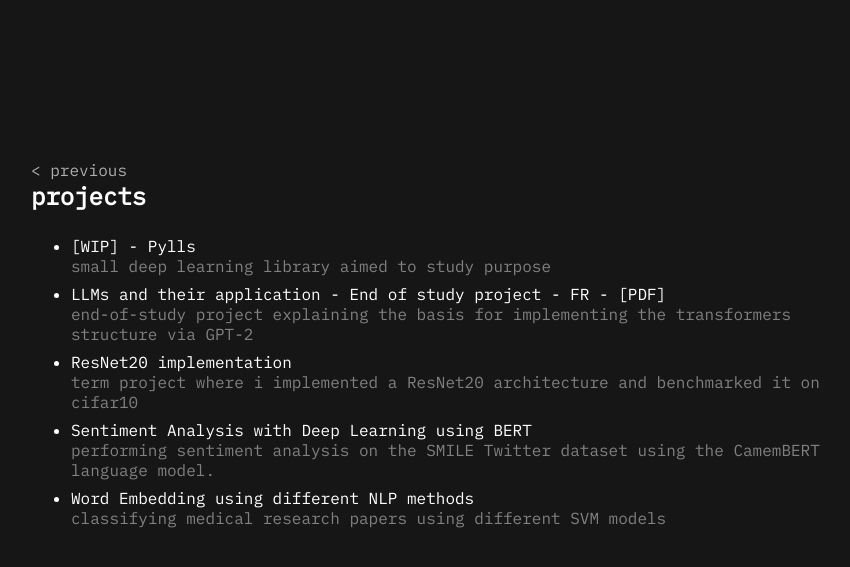
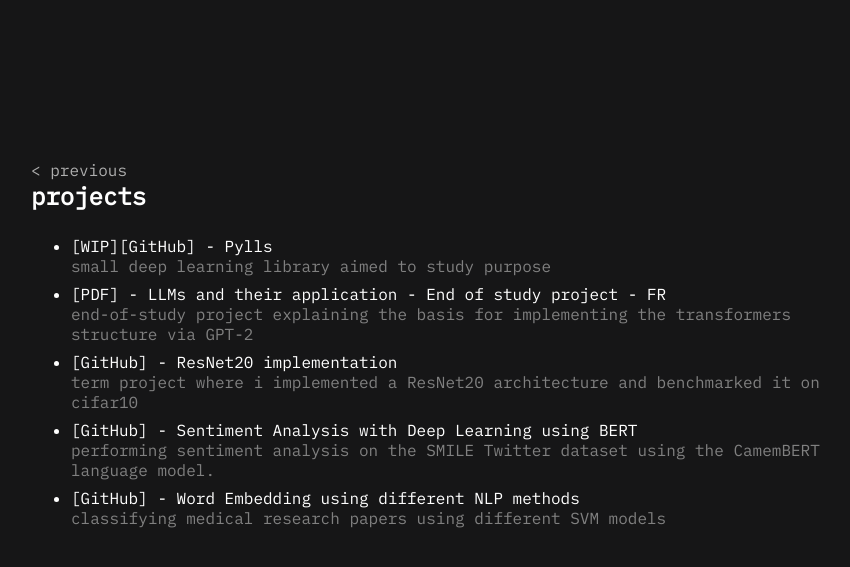
Before and after one commit to tayheau/tayheau.github.io, a Jekyll site: the page projects.html, which Jekyll copies as it is, in a window 1280 px wide. Shown: the top 567 px of the page, without its empty margins (209-1059 px from the left). Built offline with Jekyll 4.4.1, drawn with Linux system fonts in a browser that asks for light colours.

Commit message:
Update projects.html

```diff
--- a/projects.html
+++ b/projects.html
@@ -73,31 +73,31 @@
                 <ul>
                     <li>
                         <div>
-                            <a href="https://github.com/tayheau/pylls">[WIP] - Pylls</a>
+                            <a href="https://github.com/tayheau/pylls">[WIP][GitHub] - Pylls</a>
                             <span>small deep learning library aimed to study purpose</span>
                         </div>
                     </li>
                     <li>
                         <div>
-                            <a href="https://tayheau.github.io/pdfs/tayheau_eos.pdf">LLMs and their application - End of study project - FR - [PDF]</a>
+                            <a href="https://tayheau.github.io/pdfs/tayheau_eos.pdf">[PDF] - LLMs and their application - End of study project - FR </a>
                             <span>end-of-study project explaining the basis for implementing the transformers structure via GPT-2</span>
                         </div>
                     </li>
                     <li>
                         <div>
-                            <a href="https://github.com/tayheau/ResNet20_implementation">ResNet20 implementation</a>
+                            <a href="https://github.com/tayheau/ResNet20_implementation">[GitHub] - ResNet20 implementation</a>
                             <span>term project where i implemented a ResNet20 architecture and benchmarked it on cifar10</span>
                         </div>
                     </li>
                     <li>
                         <div>
-                            <a href="https://github.com/tayheau/BERT_sentiment_analysis">Sentiment Analysis with Deep Learning using BERT</a>
+                            <a href="https://github.com/tayheau/BERT_sentiment_analysis">[GitHub] - Sentiment Analysis with Deep Learning using BERT</a>
                             <span>performing sentiment analysis on the SMILE Twitter dataset using the CamemBERT language model.</span>
                         </div>
                     </li>
                     <li>
                         <div>
-                            <a href="https://github.com/tayheau/NLP_cancer">Word Embedding using different NLP methods</a>
+                            <a href="https://github.com/tayheau/NLP_cancer">[GitHub] - Word Embedding using different NLP methods</a>
                             <span>classifying medical research papers using different SVM models</span>
                         </div>
                     </li>
```
